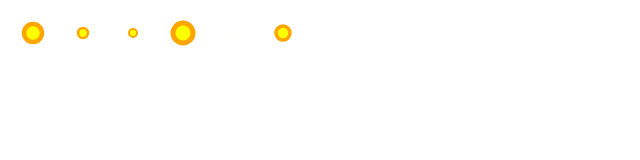
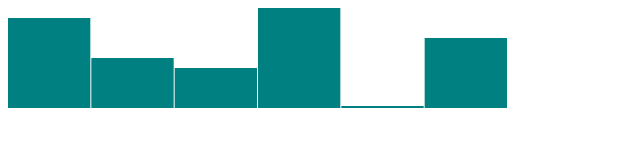
Before and after one commit to roundand/d3-tutorials, a plain HTML site: page index.html in a window 1280 px wide. Shown: the whole page, without its empty margins (0-640 px from the left). Drawn offline with Linux system fonts and the light colour scheme.

Commit message:
second SVG exercise - nicely scaled teal bars

```diff
--- a/index.html
+++ b/index.html
@@ -15,45 +15,47 @@
     </head>
     <body>
         <script type="text/javascript">
-            var h = 50;
+            var h = 100;
             var w = 500;
+            var padding = 1;
 
             var svg = d3.select('body')
                         .append('svg')
                         .attr('width', w)
                         .attr('height', h);
-            var dataset;
-            d3.csv("data/fruit.csv", function(data){
+
+
+            // fetch the csv file and generate SVG in the callback
+            d3.csv("data/fruit.csv", pictureThis);
+
+            // callback to generate SVG barchart
+            function pictureThis(data){
                 console.log(data);
-                dataset = data;
-                var circles = svg.selectAll('circle')
-                    .data(dataset)
-                    .enter()
-                    .append('circle');
 
-                circles.attr('cx', function(d, i){
-                        return (i * 50) + 25;
+                // scaling factors to fit data into our SVG window of h * w
+                var width = w / data.length;                                    // to fit each bar+padding.
+                var maxHeight = data.reduce(function(soFar, item){              // for each item in data, call function
+                                    return Math.max(item.Deliciousness, soFar); // to compare value to max so far
+                                }, 0);                                          // - initial value for soFar is 0.
+                var heightScaling = h / maxHeight;                              // giving us our vertical scaling factor
+
+                var bars = svg.selectAll('rect')                                // find all svg/rect ...
+                    .data(data)                                                 // ... and all data items ...
+                    .enter()                                                    // ... and for all unmatched items...
+                    .append('rect');                                            // ... create a new, matching svg/rect.
+
+                bars.attr('x', function(d, i){                                  // for each bar, set x ...
+                        return (i * (width));
                     })
-                    .attr('cy', h / 2)
-                    .attr('r', function(d){
-                        return d.Deliciousness;
+                    .attr('y', function(d){                                     // ... and y. But SVG uses top-left origin ...
+                        return h - (heightScaling * d.Deliciousness);           // ... so we adjust for bottom-left chart origin ...
                     })
-                    .attr('fill', 'yellow')
-                    .attr('stroke', 'orange')
-                    .attr('stroke-width', function(d){
-                        return d.Deliciousness / 2;
-                    });
-                /*
-                d3.select('body').selectAll('div')
-                    .data(dataset)
-                    .enter()
-                    .append('div')
-                    .attr('class', 'bar')
-                    .style('height', function(d){
-                        return d.Deliciousness * 5 + 'px';
-                    });
-                */
-            });
+                    .attr('height', function(d){                                // ... so that all bars are bottom-aligned...
+                        return heightScaling * d.Deliciousness;
+                    })
+                    .attr('width', width - padding)                             // ... and have the right width.
+                    .attr('fill', 'teal');
+            }
         </script>
     </body>
 </html>
```
